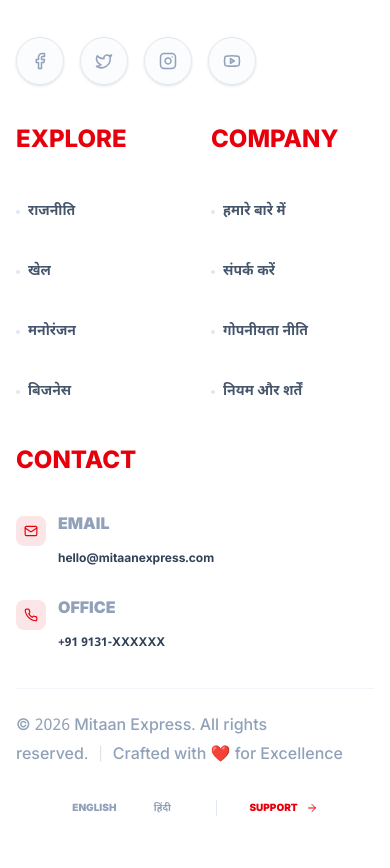
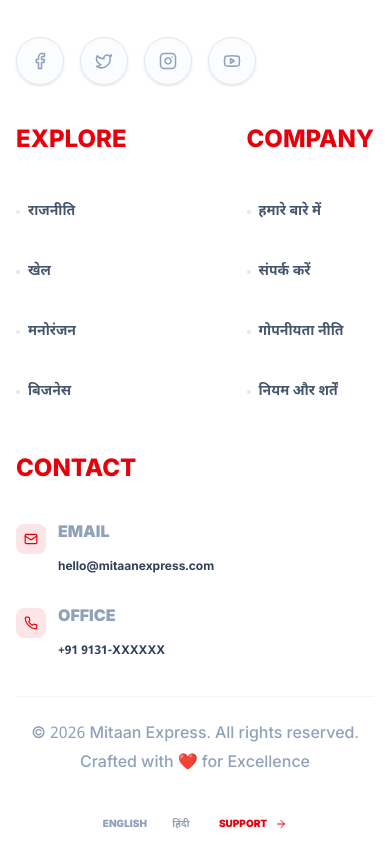
Before and after one commit to appnity-softwares/mitaan-express, a React (Vite) app in the folder frontend/: page /category/business in a window 390 px wide. Shown: the part 2487-3355 px from the top of the page. Built offline with nearby package versions, Linux system fonts and the light colour scheme; no server answers.

Commit message:
style: improve Footer component responsiveness and layout for mobile devices

```diff
--- a/frontend/src/components/Footer.jsx
+++ b/frontend/src/components/Footer.jsx
@@ -33,7 +33,7 @@
     ];
 
     return (
-        <footer className="bg-white dark:bg-[#030712] border-t border-slate-100 dark:border-white/5 pt-12 pb-8">
+        <footer className="bg-white dark:bg-[#030712] border-t border-slate-100 dark:border-white/5 pt-12 pb-8 overflow-hidden">
             <div className="max-w-7xl mx-auto px-4 sm:px-6 lg:px-8">
                 {/* Top Section: Staggered Dynamic Grid */}
                 <div className="grid grid-cols-1 md:grid-cols-2 lg:grid-cols-12 gap-10 lg:gap-16 mb-8">
@@ -49,7 +49,7 @@
                                 <span className="mitaan-branding text-4xl">Mitaan Express</span>
                             )}
                         </div>
-                        <p className="text-lg text-slate-500 dark:text-slate-400 font-serif italic leading-relaxed max-w-md">
+                        <p className="text-base sm:text-lg text-slate-500 dark:text-slate-400 font-serif italic leading-relaxed max-w-full sm:max-w-md">
                             {language === 'hi'
                                 ? 'मितान एक्सप्रेस: सच्चाई की आवाज़, निष्पक्ष पत्रकारिता और गहरी अंतर्दृष्टि के लिए आपका विश्वसनीय स्रोत।'
                                 : 'Voice of Truth. Your trusted source for unbiased journalism, deep insights, and the latest stories from across the globe.'}
@@ -71,7 +71,7 @@
                     </div>
 
                     {/* Links Sections: Fragmented Staggered Layout */}
-                    <div className="lg:col-span-7 grid grid-cols-2 sm:grid-cols-3 gap-8">
+                    <div className="lg:col-span-7 grid grid-cols-1 sm:grid-cols-3 gap-10 sm:gap-8">
                         <div className="space-y-8">
                             <h4 className="text-[10px] font-black text-red-600 uppercase tracking-[0.4em]">Explore</h4>
                             <ul className="space-y-4">
@@ -131,16 +131,19 @@
                 </div>
 
                 {/* Bottom Bar */}
-                <div className="pt-6 border-t border-slate-100 dark:border-white/5 flex flex-col sm:flex-row justify-between items-center gap-4">
-                    <p className="text-xs text-slate-400 dark:text-slate-500 font-medium">
+                <div className="pt-6 border-t border-slate-100 dark:border-white/5 flex flex-col items-center sm:flex-row justify-between gap-6 sm:gap-4">
+                    <p className="text-[10px] sm:text-xs text-slate-400 dark:text-slate-500 font-medium text-center sm:text-left">
                         © {new Date().getFullYear()} Mitaan Express. All rights reserved.
-                        <span className="mx-2 opacity-30">|</span>
+                        <span className="hidden sm:inline mx-2 opacity-30">|</span>
+                        <br className="sm:hidden" />
                         Crafted with ❤️ for Excellence
                     </p>
-                    <div className="flex items-center gap-6">
-                        <button className="text-[10px] font-black text-slate-400 uppercase tracking-widest hover:text-slate-900 dark:hover:text-white transition-colors">English</button>
-                        <button className="text-[10px] font-black text-slate-400 uppercase tracking-widest hover:text-slate-900 dark:hover:text-white transition-colors">हिंदी</button>
-                        <div className="w-[1px] h-4 bg-slate-200 dark:bg-white/10 mx-2"></div>
+                    <div className="flex flex-wrap justify-center items-center gap-4 sm:gap-6">
+                        <div className="flex items-center gap-3">
+                            <button className="text-[10px] font-black text-slate-400 uppercase tracking-widest hover:text-slate-900 dark:hover:text-white transition-colors">English</button>
+                            <button className="text-[10px] font-black text-slate-400 uppercase tracking-widest hover:text-slate-900 dark:hover:text-white transition-colors">हिंदी</button>
+                        </div>
+                        <div className="hidden sm:block w-[1px] h-4 bg-slate-200 dark:bg-white/10 mx-2"></div>
                         <Link to="/contact" className="text-[10px] font-black text-red-600 uppercase tracking-[0.2em] hover:opacity-80 flex items-center gap-2">
                             Support <ArrowRight size={12} />
                         </Link>
```
